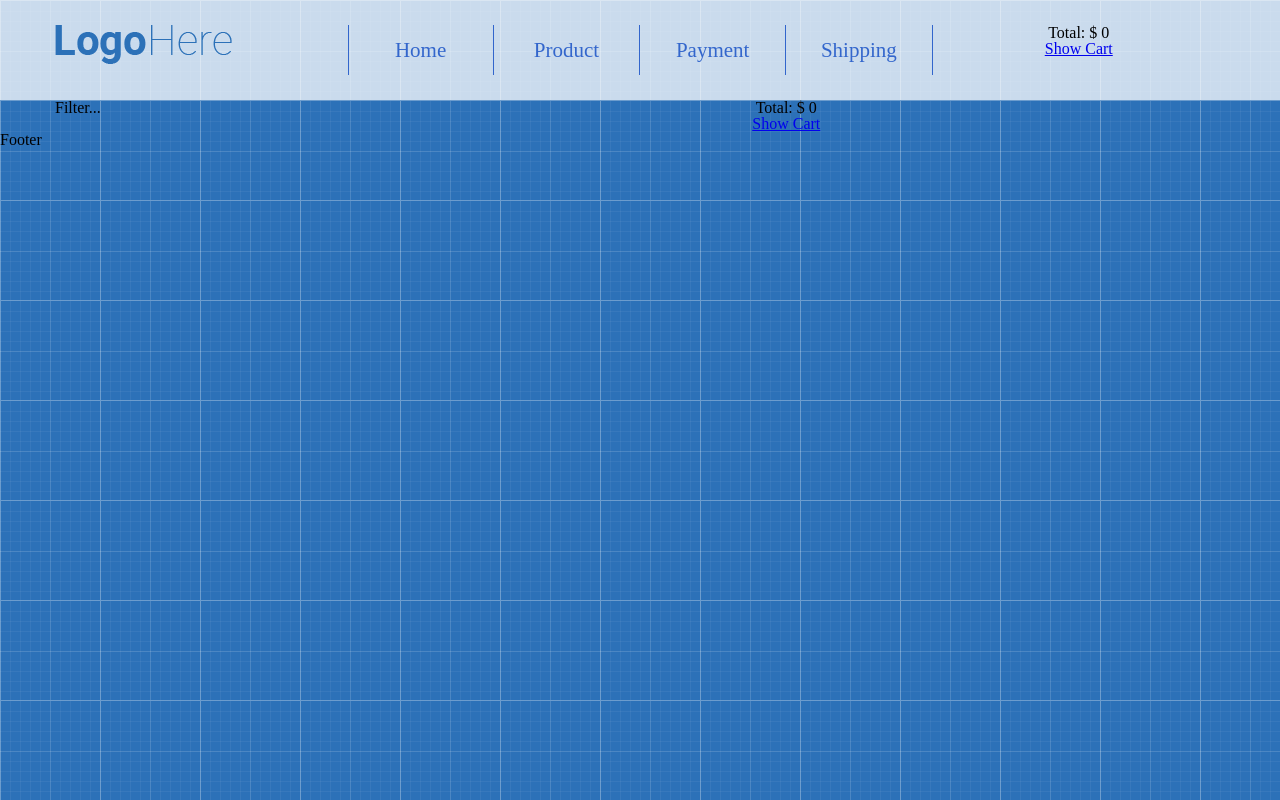
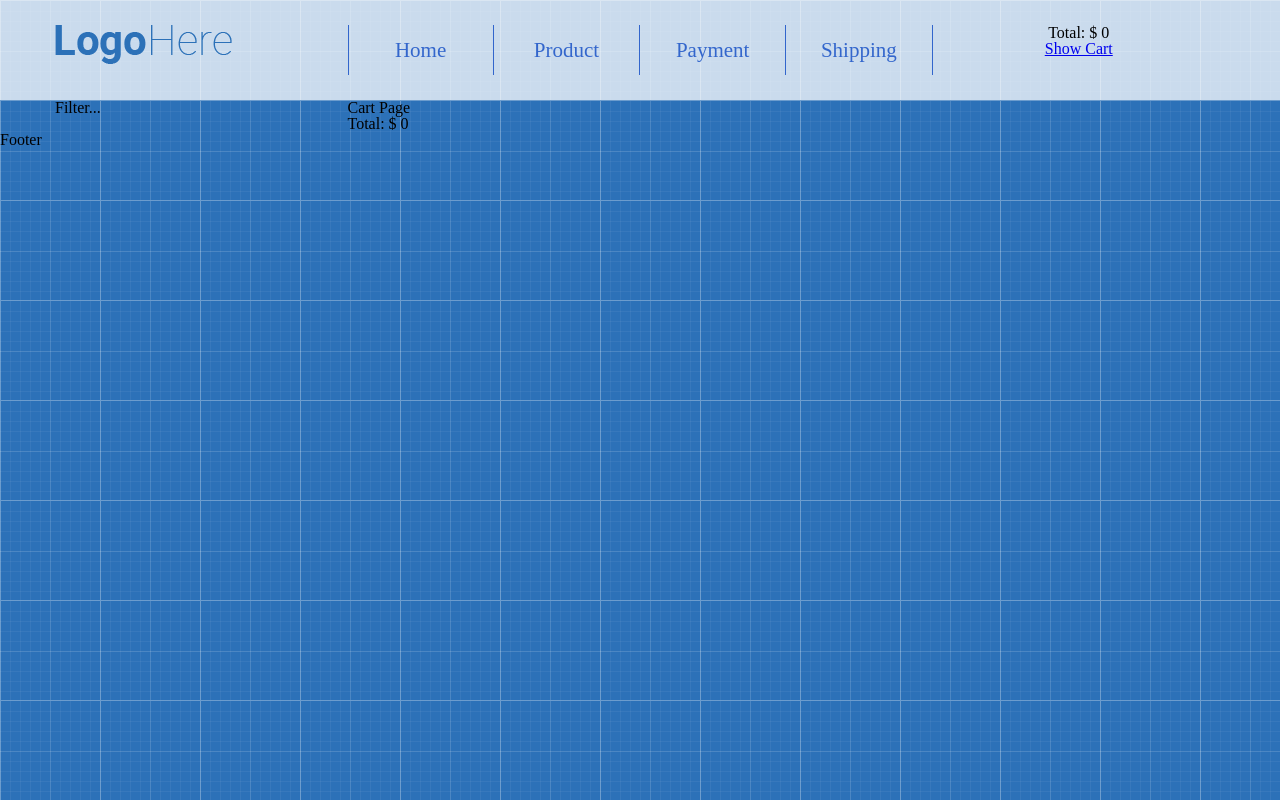
Before and after one commit to YuliaKhomenko/work-shop-project, a React (Create React App) app: page /cart in a window 1280 px wide. Built offline with nearby package versions, Linux system fonts and the light colour scheme.

Commit message:
add methods from Cart to CartPage

```diff
--- a/src/App/Main/Cart/CartPage.js
+++ b/src/App/Main/Cart/CartPage.js
@@ -1,17 +1,35 @@
 import React from 'react'
-
-import Cart from '../../Header/Cart/Cart'
+import {keys} from 'lodash'
+import products from './../Products/products'
 
 
-const CartPage = () => (
-    <div>
-        <Cart/>
+
+const productsMap = products.reduce((map,product)=>({
+	...map,
+	[product.id]:product,
+}),{})
+
+const CartPage = ({productsInCart,
+}) => (
+
+    <div className="cart-page">
+        <h1>Cart Page</h1>
+        {
+		keys(productsInCart).map((productId)=>(
+			<div key={productId}>
+				<span>{productsMap[productId].name}</span>: {productsInCart[productId]}
+			</div>
+		))
+	}
+	<div>
+        Total: $ {
+            keys(productsInCart).reduce((total,product) => {
+                return total + (productsMap[product].price * productsInCart[product])
+            },0)
+        }
+	    </div>
     </div>
 )
 
-    // <div>
-    //     <h1>CartPage</h1>
-    // </div>
-
 
 export default CartPage
```
